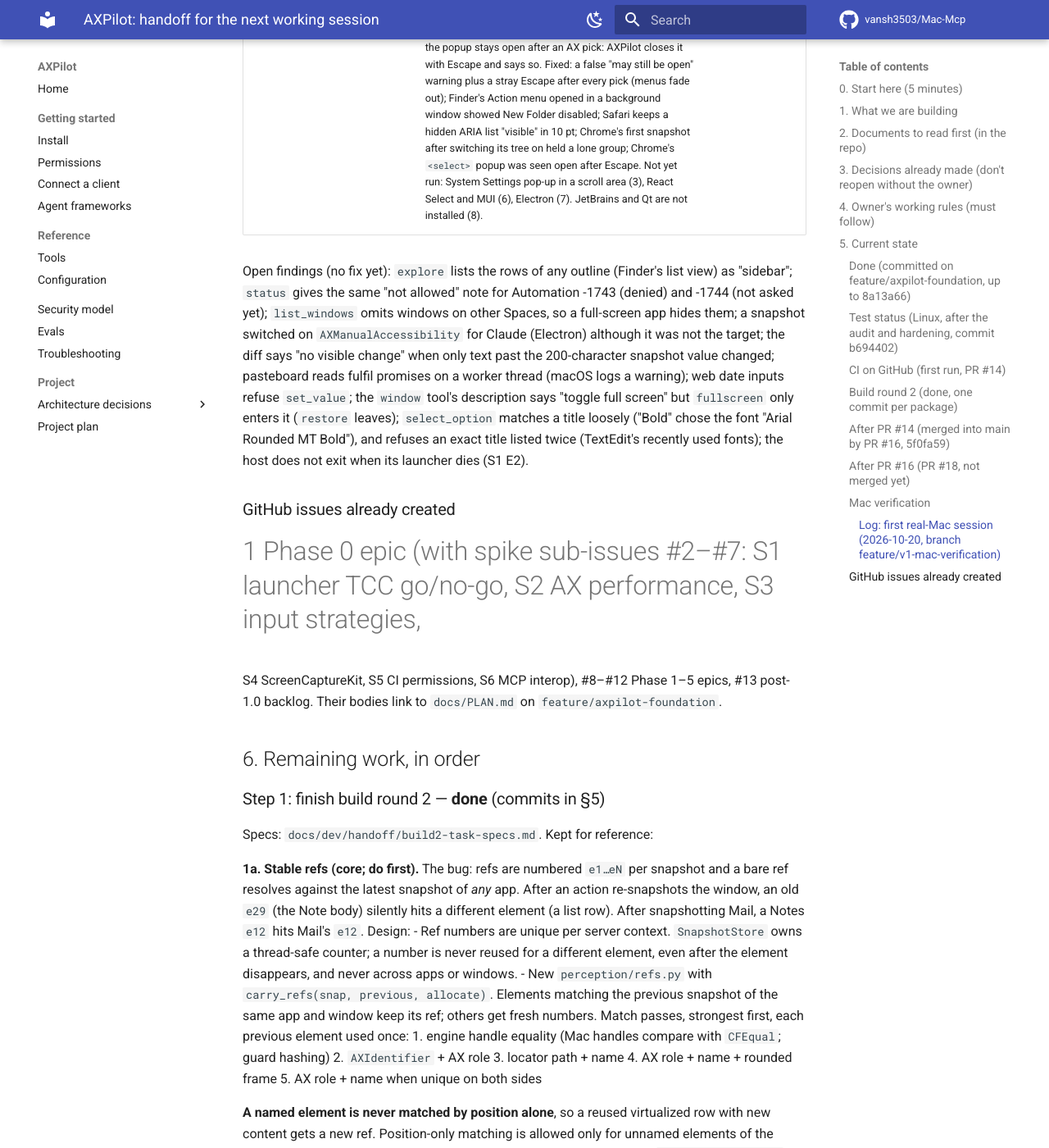
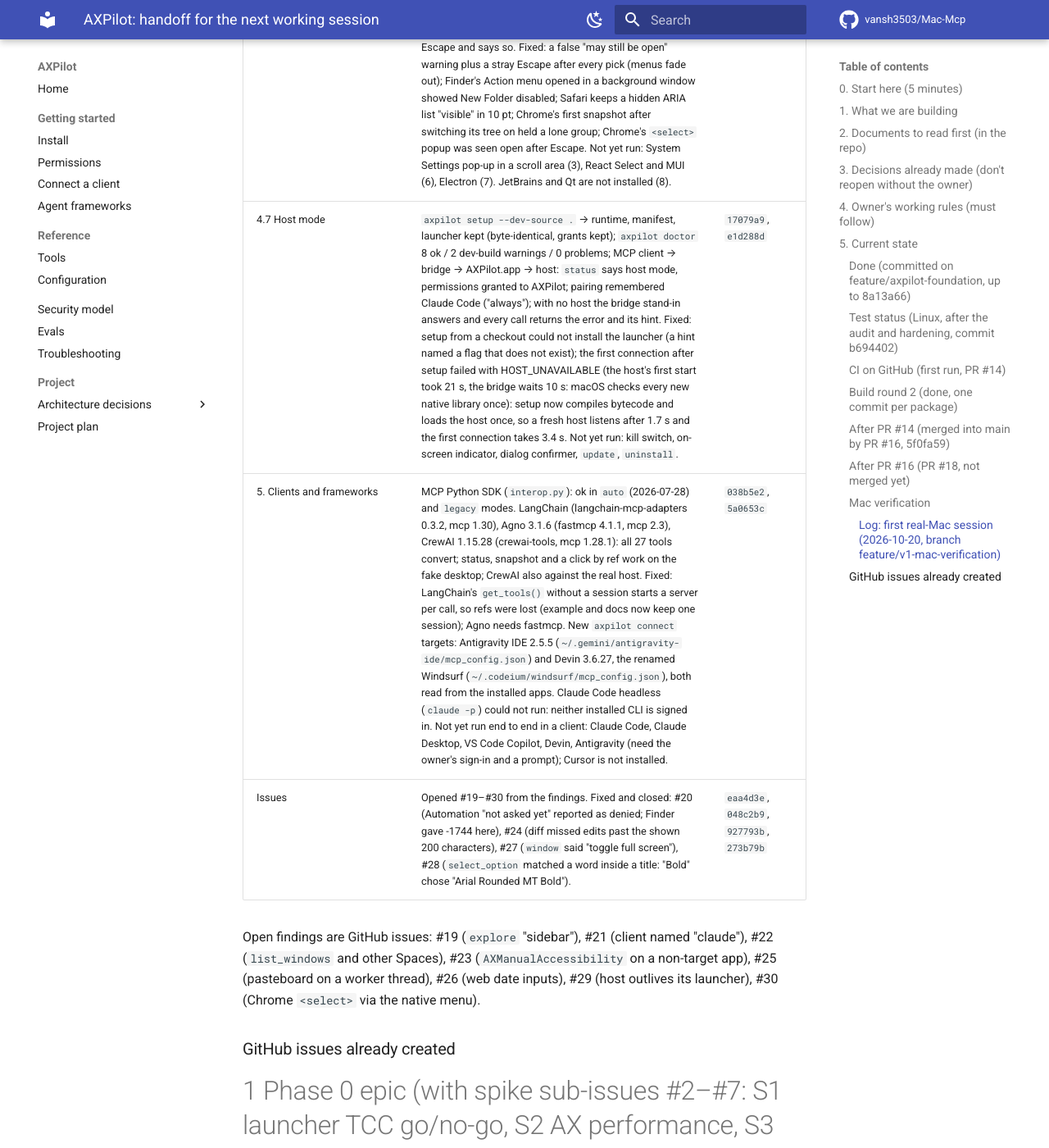
Before and after one commit to Vansh3503/Mac-Mcp, an MkDocs documentation site: the page built from docs/dev/handoff/HANDOFF.md, in a window 1280 px wide and 1400 px high, scrolled down 11748 px. Shown: the whole window at 82% size. Built offline with MkDocs 1.6.1 and Material for MkDocs 9.7.7, drawn with Linux system fonts in a browser that asks for light colours; comment, search, counter and statistics services are not loaded.

Commit message:
docs(handoff): log host mode, clients, frameworks and the issues opened

```diff
--- a/docs/dev/handoff/HANDOFF.md
+++ b/docs/dev/handoff/HANDOFF.md
@@ -252,15 +252,13 @@
 | 4.1 Observe (Finder, TextEdit, Notes, Calculator, System Settings, Safari, Chrome) | `status`, `list_*`, `snapshot`, `find`, `inspect`, `explore`, `wait_for`, `screenshot`, `ocr` work; refs stay stable; a quit app gives `STALE_REF`. Snapshot TextEdit 444 ms cold / 95 ms warm, Finder 628 / 342 ms. Fixed: a target behind another window was refused before the window order caught up (~220 ms after activation); Finder list rows were named by date and size, so recycled rows kept their refs and `read` lost rows; `read` reported `complete` across a gap when pages shared only a sticky header; windows on another Space (a full-screen app in front) got window id 0 and `WINDOW_NOT_FOUND`. `read` now returns all 200 sandbox files exactly once (11.4 s, 14 pages). | `30f2723`, `37c4dc7`, `ad7a695`, `4522f26` |
 | 4.2 Input (TextEdit, Finder, Safari form) | Typing ASCII, accents, emoji, > 200 chars (paste); shortcuts (⇧⌘→, ⌘↑/↓, ⌘C/⌘V, undo, F5); clicks, double clicks, scroll (natural scrolling on), horizontal scroll, `drag`, `select_menu` (+ `extras=true`), `handle_dialog` (alert, save sheet, the destructive "Delete" confirmation) work. Posted events reset the HID idle clock, and `IdleEstimator` ignores them (S3). Fixed: paste lost the clipboard (a missing-file reference made the restore raise, swallowed; rich text always lost); a text area's scroll never counted as movement; `read` of a text area stopped at 2000 characters and said complete; TextEdit's format bar was unclickable (container found by the document's frame); mouse input right after a Space switch could be lost; dragging a Finder row grabbed its middle and drew a selection rectangle; Safari ignored `AXValue` for text and range inputs while `fill_form`/`set_value` reported success; `handle_dialog` typed the file name into the sheet's search field. Only the U.S. layout is installed (second layout not tested). | `16c8293`, `f51d46f`, `8fb54f8`, `d0ada3c`, `880df73`, `eb9b63c`, `bef7ac1`, `90526c4` |
 | 4.3 Dropdowns, items 1, 4, 5, 6 (TextEdit format bar, Finder Action and toolbar overflow, `<select>`/ARIA listbox/combobox/menu in Safari 26 and Chrome) | AppKit pop-ups open by `AXPress` and show their menu as the control's `AXMenu` child; menus close by themselves after a pick. Safari and Chrome `<select>`: the options are the control's `AXMenu` child; pressing an item fires `change`. In Chrome the item's frames are an 80×6 pt strip, open or closed, the popup is a native menu outside the tree, and the popup stays open after an AX pick: AXPilot closes it with Escape and says so. Fixed: a false "may still be open" warning plus a stray Escape after every pick (menus fade out); Finder's Action menu opened in a background window showed New Folder disabled; Safari keeps a hidden ARIA list "visible" in 10 pt; Chrome's first snapshot after switching its tree on held a lone group; Chrome's `<select>` popup was seen open after Escape. Not yet run: System Settings pop-up in a scroll area (3), React Select and MUI (6), Electron (7). JetBrains and Qt are not installed (8). | `7368b53`, `6f36f81`, `9182edb`, `67ad990`, `37d4d2b` |
+| 4.7 Host mode | `axpilot setup --dev-source .` → runtime, manifest, launcher kept (byte-identical, grants kept); `axpilot doctor` 8 ok / 2 dev-build warnings / 0 problems; MCP client → bridge → AXPilot.app → host: `status` says host mode, permissions granted to AXPilot; pairing remembered Claude Code ("always"); with no host the bridge stand-in answers and every call returns the error and its hint. Fixed: setup from a checkout could not install the launcher (a hint named a flag that does not exist); the first connection after setup failed with HOST_UNAVAILABLE (the host's first start took 21 s, the bridge waits 10 s: macOS checks every new native library once): setup now compiles bytecode and loads the host once, so a fresh host listens after 1.7 s and the first connection takes 3.4 s. Not yet run: kill switch, on-screen indicator, dialog confirmer, `update`, `uninstall`. | `17079a9`, `e1d288d` |
+| 5. Clients and frameworks | MCP Python SDK (`interop.py`): ok in `auto` (2026-07-28) and `legacy` modes. LangChain (langchain-mcp-adapters 0.3.2, mcp 1.30), Agno 3.1.6 (fastmcp 4.1.1, mcp 2.3), CrewAI 1.15.28 (crewai-tools, mcp 1.28.1): all 27 tools convert; status, snapshot and a click by ref work on the fake desktop; CrewAI also against the real host. Fixed: LangChain's `get_tools()` without a session starts a server per call, so refs were lost (example and docs now keep one session); Agno needs fastmcp. New `axpilot connect` targets: Antigravity IDE 2.5.5 (`~/.gemini/antigravity-ide/mcp_config.json`) and Devin 3.6.27, the renamed Windsurf (`~/.codeium/windsurf/mcp_config.json`), both read from the installed apps. Claude Code headless (`claude -p`) could not run: neither installed CLI is signed in. Not yet run end to end in a client: Claude Code, Claude Desktop, VS Code Copilot, Devin, Antigravity (need the owner's sign-in and a prompt); Cursor is not installed. | `038b5e2`, `5a0653c` |
+| Issues | Opened #19–#30 from the findings. Fixed and closed: #20 (Automation "not asked yet" reported as denied; Finder gave -1744 here), #24 (diff missed edits past the shown 200 characters), #27 (`window` said "toggle full screen"), #28 (`select_option` matched a word inside a title: "Bold" chose "Arial Rounded MT Bold"). | `eaa4d3e`, `048c2b9`, `927793b`, `273b79b` |
 
-Open findings (no fix yet): `explore` lists the rows of any outline (Finder's list view) as "sidebar"; `status` gives the same
-"not allowed" note for Automation -1743 (denied) and -1744 (not asked yet); `list_windows` omits windows on other
-Spaces, so a full-screen app hides them; a snapshot switched on `AXManualAccessibility` for Claude (Electron) although it
-was not the target; the diff says "no visible change" when only text past the 200-character snapshot value changed;
-pasteboard reads fulfil promises on a worker thread (macOS logs a warning); web date inputs refuse `set_value`; the
-`window` tool's description says "toggle full screen" but `fullscreen` only enters it (`restore` leaves); `select_option`
-matches a title loosely ("Bold" chose the font "Arial Rounded MT Bold"), and refuses an exact title listed twice
-(TextEdit's recently used fonts); the host does not exit when its launcher dies (S1 E2).
+Open findings are GitHub issues: #19 (`explore` "sidebar"), #21 (client named "claude"), #22 (`list_windows` and
+other Spaces), #23 (`AXManualAccessibility` on a non-target app), #25 (pasteboard on a worker thread), #26 (web date
+inputs), #29 (host outlives its launcher), #30 (Chrome `<select>` via the native menu).
 
 ### GitHub issues already created
 
```
